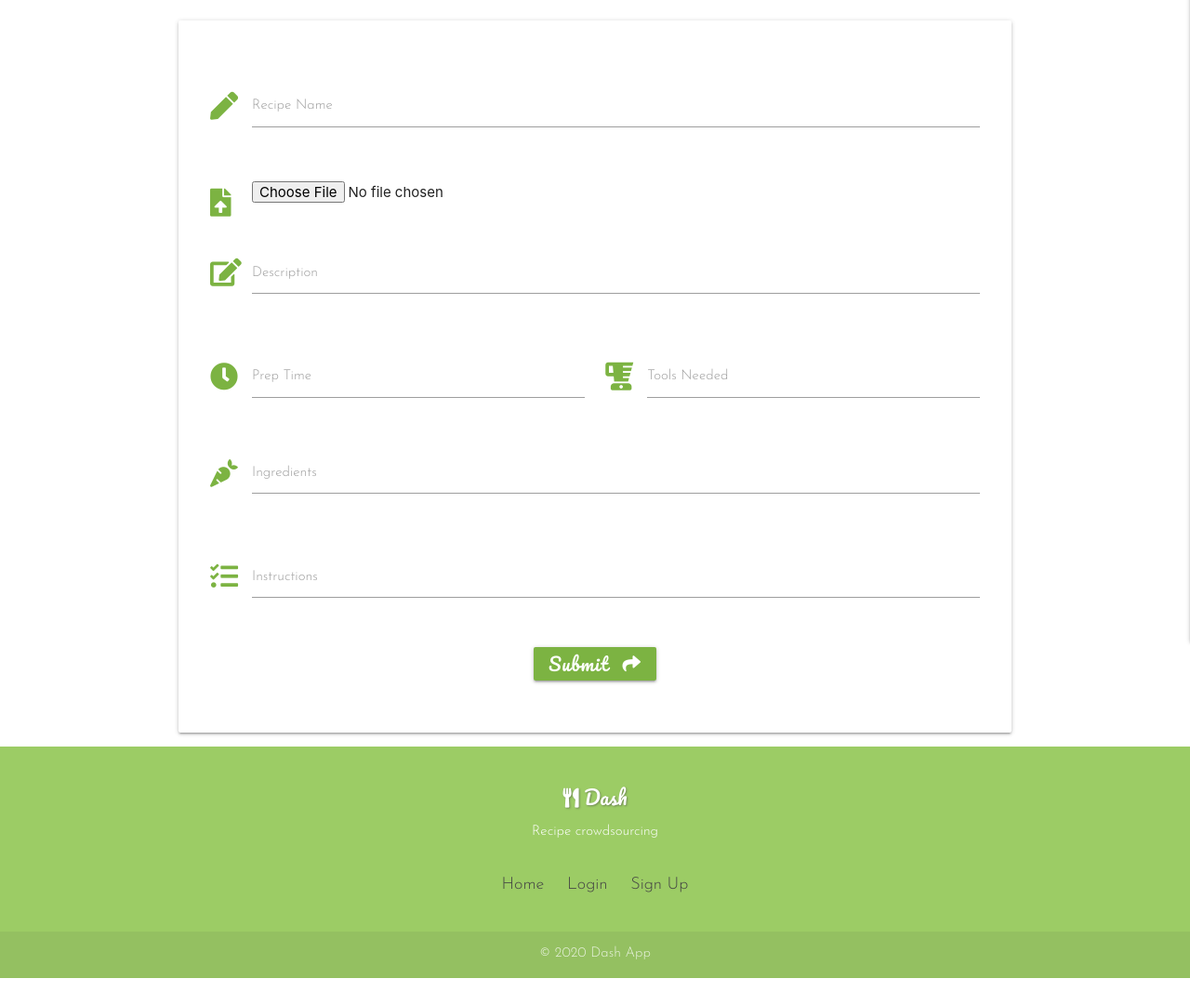
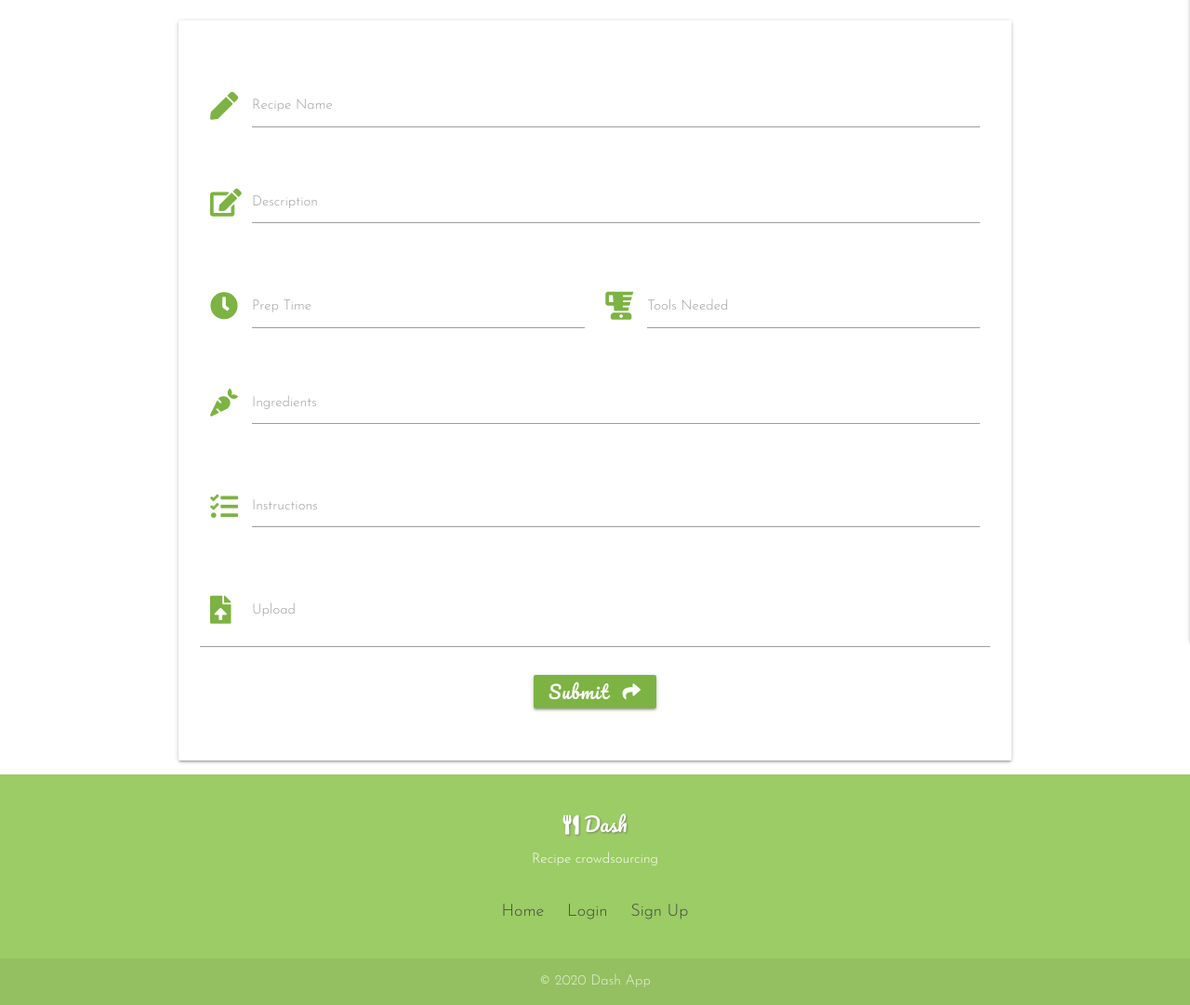
Before and after one commit to alissatroiano/Dash, a Flask app: page /add_recipe in a window 1280 px wide. Shown: the part 170-1251 px from the top of the page at 93% size. Before the commit the page ends 1222 px from the top, so only its background shows below. Run offline with Flask 2, Linux system fonts and the light colour scheme; some libraries are stand-ins or nearby versions.

Commit message:
Repair add and edit recipe functions

```diff
--- a/app.py
+++ b/app.py
@@ -10,7 +10,7 @@ if os.path.exists("env.py"):
     import env
 
 UPLOAD_FOLDER = './static/uploads'
-ALLOWED_EXTENSIONS = {'png', 'jpg', 'jpeg', 'gif'}
+ALLOWED_EXTENSIONS = {'png', 'jpg', 'jpeg', 'gif', 'heic'}
 
 app = Flask(__name__)
 
--- a/templates/add_recipe.html
+++ b/templates/add_recipe.html
@@ -3,48 +3,40 @@
 
 <h3 class="brown-text text-darken-4 center-align" style="margin:30px 0px;">Add Recipe</h3>
 
-<!-- Row and card-panel for Add Recipe Form -->
-    <div class="row card-panel transparent text-shadow" style="margin-top:20px;">
-    <!-- Add Recipe Form -->
-    <form class="col s12" method="POST" action="{{ url_for('add_recipe') }}" enctype="multipart/form-data" style="padding: 10px; margin-top:20px;">
-        <!-- Recipe Name Input Field -->
+<!-- Row and Card-Panel Start Here -->
+<div class="row card-panel transparent text-shadow" style="margin-top:20px;">
+    <!-- Add Recipes Form with enctype for file upload functionality -->
+    <form class="col s12" method="POST" action="{{ url_for('add_recipe') }}" enctype="multipart/form-data"
+        style="padding: 10px; margin-top:20px;">
+        <!-- Recipe Name Row -->
         <div class="row">
+            <!-- Recipe Name Input Field -->
             <div class="input-field col s12">
                 <i class="fas fa-pen prefix light-green-text text-darken-1"></i>
-                <input id="recipe_name" name="recipe_name" type="text" class="validate" required>
+                <input id="recipe_name" name="recipe_name" type="text" class="validate" required />
                 <label for="recipe_name">Recipe Name</label>
             </div>
         </div>
-
-    <!-- Upload an Image -->
-    <div class="row">
-        <div class="input-field col s12">
-            <i class="fas fa-file-upload prefix light-green-text text-darken-1"></i>
-              <input type="file" name="file" id="file" />
-        </div>
-    </div>
-
-          <!--/....................... Recipe Description Row-->
+        <!--/ Recipe Description Row-->
         <div class="row">
             <div class="input-field col s12">
-                <i class="fas fa-edit prefix light-green-text text-darken-1"></i>
+                <i class="fas fa-edit prefix light-green-text text-darken-1">
+                </i>
                 <!-- Recipe Description Textarea -->
-                <textarea id="recipe_description" name="recipe_description" type="text" minlength="5" maxlength="200"
+                <textarea id="recipe_description" name="recipe_description" minlength="5" maxlength="200"
                     class="materialize-textarea validate" required></textarea>
                 <label for="recipe_description">Description</label>
             </div>
         </div>
-
-        <!--/................. Prep Time and Tools Needed Row -->
+        <!--/ Prep Time and Tools Needed Row -->
         <div class="row">
-        <!-- Prep Time Field -->
+            <!-- Prep Time Input Field -->
             <div class="input-field col s6">
                 <i class="fas fa-clock prefix light-green-text text-darken-1"></i>
-                <input id="prep_time" name="prep_time" type="text" minlength="5" maxlength="100"
-                    class="validate" required />
+                <input id="prep_time" name="prep_time" type="text" minlength="5" maxlength="100" class="validate"
+                    required />
                 <label for="prep_time">Prep Time</label>
             </div>
-
             <!--Tools Needed Input Field-->
             <div class="input-field col s6">
                 <i class="fas fa-blender prefix light-green-text text-darken-1"></i>
@@ -52,27 +44,42 @@
                 <label for="tools_needed">Tools Needed</label>
             </div>
         </div>
-    <!--/....................... Recipe Ingredients Row-->
+        <!--/ Recipe Ingredients Row-->
         <div class="row">
+            <!-- ingredients input -->
             <div class="input-field col s12">
                 <i class="fas fa-carrot prefix light-green-text text-darken-1"></i>
                 <!-- Recipe Ingredients Textarea -->
-                <textarea id="recipe_ingredients" name="recipe_ingredients" type="text" minlength="5" maxlength="200"
+                <textarea id="recipe_ingredients" name="recipe_ingredients" minlength="5" maxlength="500"
                     class="materialize-textarea validate" required></textarea>
                 <label for="recipe_ingredients">Ingredients</label>
             </div>
         </div>
-
-        <!-- Instructions Input Field -->
+        <!-- Recipe Instructions Row -->
         <div class="row">
+            <!-- recipe instructions textarea -->
             <div class="input-field col s12">
                 <i class="fas fa-tasks prefix light-green-text text-darken-1"></i>
-                <textarea id="recipe_instructions" name="recipe_instructions" type="text" minlength="5" maxlength="500" class="materialize-textarea validate" required></textarea>
+                <textarea id="recipe_instructions" name="recipe_instructions" minlength="5" maxlength="500"
+                    class="materialize-textarea validate" required></textarea>
                 <label for="recipe_instructions">Instructions</label>
             </div>
         </div>
-        <!--Submit Button-->
+        <!-- File Upload Row-->
         <div class="row">
+            <!-- File Input -->
+            <div class="file-field input-field col s12">
+                <i class="fas fa-file-upload prefix light-green-text text-darken-1"></i>
+                <label for="file">Upload</label>
+                <input type="file" name="file" id="file" />
+            </div>
+            <div class="file-path-wrapper">
+                <input class="file-path validate" type="text">
+            </div>
+        </div>
+        <!--Form Action Row-->
+        <div class="row">
+            <!-- submit button -->
             <div class="col s12 center-align">
                 <button class="light-green darken-1 waves-effect waves-light btn" type="submit" name="action">Submit<i
                         class="fas fa-share right"></i>
```
